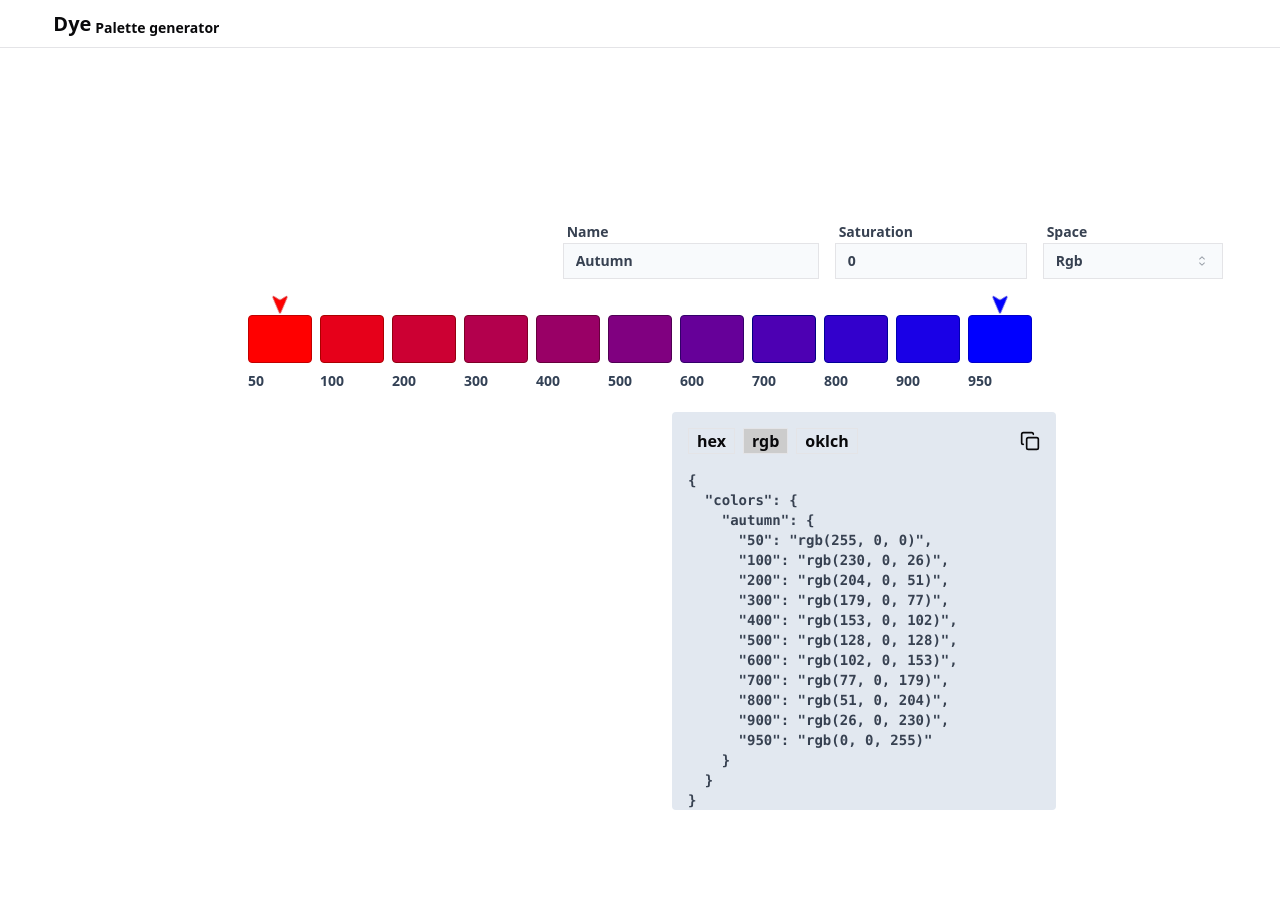
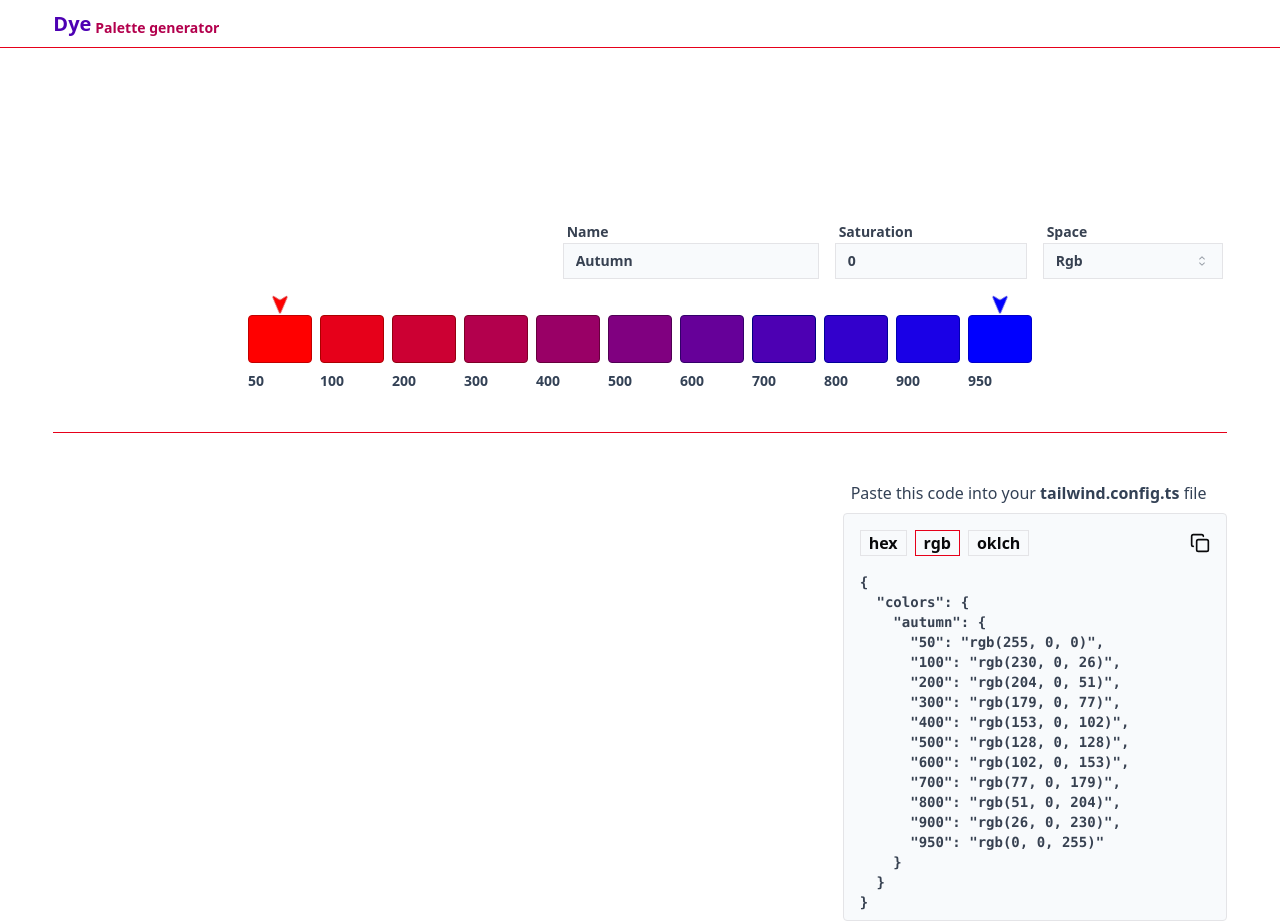
Before and after one commit to Agreatdayforfreedom/Dye, a Next.js app: page / in a window 1280 px wide. Before the commit the page ends 848 px from the top, so only its background shows below. Built offline with nearby package versions, Linux system fonts and the light colour scheme.

Commit message:
fix: setting global dyes error

```diff
--- a/app/_components/ColorContainer.tsx
+++ b/app/_components/ColorContainer.tsx
@@ -1,18 +1,32 @@
 import chroma from "chroma-js";
-import React from "react";
+import React, { useEffect } from "react";
 
 import { usePointers } from "@/app/store/pointers";
 import { useLerpColors } from "@/app/_hooks/useLerpColors";
+import { useGlobalDyes } from "@/app/store/global_dyes";
 
 import { ColorCard } from "./ColorCard";
 import { CopyPalette } from "./CopyPalette";
+import { Separator } from "../../components/ui/separator";
 
 export const ColorContainer = () => {
   const pointers = usePointers((state) => state.pointers);
+  const setDyes = useGlobalDyes((state) => state.setDyes);
+  const border_dye = useGlobalDyes((state) => state.border_dye);
   const colors = useLerpColors();
 
+  useEffect(() => {
+    setDyes({
+      border_dye: colors[1].hex(),
+      text_dye: colors[3].hex(),
+      border_shadow_dye: colors[5].hex(),
+      title_dye: colors[7].hex(),
+      bg_dye: colors[9].hex(),
+    });
+  }, [colors]);
+
   return (
-    <div className="">
+    <div className="space-y-10">
       <div className="flex w-fit mx-auto space-x-2">
         {colors.map((color: chroma.Color, i: number) => {
           return (
@@ -25,7 +39,12 @@ export const ColorContainer = () => {
           );
         })}
       </div>
-      <div className="flex justify-around mt-5">
+      <Separator
+        style={{ background: border_dye }}
+        className="w-11/12 mx-auto"
+        decorative={true}
+      />
+      <div className="flex justify-between w-11/12 mx-auto mt-5">
         <div></div>
         <CopyPalette colors={colors} />
       </div>
--- a/app/_components/CopyPalette.tsx
+++ b/app/_components/CopyPalette.tsx
@@ -1,10 +1,12 @@
 import chroma from "chroma-js";
-import { CheckIcon, CopyCheck, CopyIcon } from "lucide-react";
+import { CheckIcon, CopyIcon } from "lucide-react";
 import React, { useState } from "react";
-import { useVariables } from "../store/variables";
-import { tw_color_scale } from "../constants";
-import { useCopy } from "../_hooks/useCopy";
-import { f_oklch, f_rgb } from "../_utils/formatters";
+
+import { useVariables } from "@/app/store/variables";
+import { tw_color_scale } from "@/app/constants";
+import { useCopy } from "@/app/_hooks/useCopy";
+import { f_oklch, f_rgb } from "@/app/_utils/formatters";
+import { useGlobalDyes } from "../store/global_dyes";
 
 interface Props {
   colors: chroma.Color[];
@@ -18,10 +20,9 @@ type CopySpaces = "hex" | "rgb" | "oklch";
 
 export const CopyPalette = ({ colors }: Props) => {
   const [selected, setSelected] = useState<CopySpaces>("rgb");
-
+  const border_dye = useGlobalDyes((state) => state.border_dye);
   const name = useVariables((state) => state.name);
   const [isCopied, onCopy] = useCopy();
-  console.log(colors);
   const body = {
     colors: {
       [name.toLowerCase()]: {},
@@ -46,26 +47,30 @@ export const CopyPalette = ({ colors }: Props) => {
   }
 
   return (
-    <div className="w-96 bg-slate-200 rounded bg-au">
+    <div>
+      <h2 className=" text-slate-700 text-semibold p-2">
+        Paste this code into your <b>tailwind.config.ts</b> file
+      </h2>
+      <div className="w-96 bg-slate-50 border rounded pb-2">
         <div className="p-4 flex justify-between">
           <div className="flex space-x-2">
             <button
               onClick={() => setSelected("hex")}
-            style={selected === "hex" ? { background: "#cccccc" } : {}}
+              style={selected === "hex" ? { borderColor: border_dye } : {}}
               className="border px-2 font-semibold"
             >
               hex
             </button>
             <button
               onClick={() => setSelected("rgb")}
-            style={selected === "rgb" ? { background: "#cccccc" } : {}}
+              style={selected === "rgb" ? { borderColor: border_dye } : {}}
               className="border px-2 font-semibold"
             >
               rgb
             </button>
             <button
               onClick={() => setSelected("oklch")}
-            style={selected === "oklch" ? { background: "#cccccc" } : {}}
+              style={selected === "oklch" ? { borderColor: border_dye } : {}}
               className="border px-2 font-semibold"
             >
               oklch
@@ -84,5 +89,6 @@ export const CopyPalette = ({ colors }: Props) => {
           {JSON.stringify(body, null, 2)}
         </pre>
       </div>
+    </div>
   );
 };
--- a/app/_components/Header.tsx
+++ b/app/_components/Header.tsx
@@ -3,16 +3,20 @@ import React from "react";
 import { useGlobalDyes } from "../store/global_dyes";
 
 export const Header = () => {
-  const dye1 = useGlobalDyes((state) => state.dye1);
-  const dye5 = useGlobalDyes((state) => state.dye5);
+  const title_dye = useGlobalDyes((state) => state.title_dye);
+  const border_dye = useGlobalDyes((state) => state.border_dye);
+  const text_dye = useGlobalDyes((state) => state.text_dye);
   return (
-    <header className="h-12 w-full border-b" style={{ borderColor: dye5 }}>
+    <header
+      className="h-12 w-full border-b"
+      style={{ borderColor: border_dye }}
+    >
       <div className="h-full w-11/12 flex items-center mx-auto">
         <div className="flex space-x-1 items-end">
-          <h1 style={{ color: dye1 }} className="text-xl font-bold">
+          <h1 style={{ color: title_dye }} className="text-xl font-bold">
             Dye
           </h1>
-          <p className="text-sm font-semibold" style={{ color: dye1 }}>
+          <p className="text-sm font-semibold" style={{ color: text_dye }}>
             Palette generator
           </p>
         </div>
--- a/app/_components/InputName.tsx
+++ b/app/_components/InputName.tsx
@@ -7,7 +7,7 @@ import { useGlobalDyes } from "@/app/store/global_dyes";
 import { useVariables } from "@/app/store/variables";
 
 export const InputName = () => {
-  const dye = useGlobalDyes((state) => state.dye3);
+  const border_shadow_dye = useGlobalDyes((state) => state.border_shadow_dye);
   const name = useVariables((state) => state.name);
   const setName = useVariables((state) => state.setName);
 
@@ -20,11 +20,13 @@ export const InputName = () => {
         id="name"
         className="w-64 m-1"
         style={
-          dye
+          border_shadow_dye
             ? {
                 outline: 0,
-                boxShadow: `0px 0px 0px 2px ${chroma(dye).alpha(0.4).hex()}`,
-                borderColor: dye,
+                boxShadow: `0px 0px 0px 2px ${chroma(border_shadow_dye)
+                  .alpha(0.4)
+                  .hex()}`,
+                borderColor: border_shadow_dye,
               }
             : {}
         }
--- a/app/_components/InputSaturation.tsx
+++ b/app/_components/InputSaturation.tsx
@@ -7,7 +7,7 @@ import { Input } from "@/components/ui/input";
 import { useVariables } from "@/app/store/variables";
 
 export const InputSaturation = () => {
-  const dye = useGlobalDyes((state) => state.dye3);
+  const border_shadow_dye = useGlobalDyes((state) => state.border_shadow_dye);
   const saturation = useVariables((state) => state.saturation);
   const setSaturation = useVariables((state) => state.setSaturation);
 
@@ -20,11 +20,13 @@ export const InputSaturation = () => {
         id="saturation"
         className="max-w-48 m-1"
         style={
-          dye
+          border_shadow_dye
             ? {
                 outline: 0,
-                boxShadow: `0px 0px 0px 2px ${chroma(dye).alpha(0.4).hex()}`,
-                borderColor: dye,
+                boxShadow: `0px 0px 0px 2px ${chroma(border_shadow_dye)
+                  .alpha(0.4)
+                  .hex()}`,
+                borderColor: border_shadow_dye,
               }
             : {}
         }
--- a/app/_components/SpaceSelector.tsx
+++ b/app/_components/SpaceSelector.tsx
@@ -14,7 +14,7 @@ import { useGlobalDyes } from "@/app/store/global_dyes";
 import { useVariables } from "@/app/store/variables";
 
 export const SpaceSelector = () => {
-  const dye = useGlobalDyes((state) => state.dye3);
+  const border_shadow_dye = useGlobalDyes((state) => state.border_shadow_dye);
   const colorSpace = useVariables((state) => state.colorSpace);
   const setColorSpace = useVariables((state) => state.setColorSpace);
 
@@ -30,11 +30,13 @@ export const SpaceSelector = () => {
         <SelectTrigger
           id="space"
           style={
-            dye
+            border_shadow_dye
               ? {
                   outline: 0,
-                  boxShadow: `0px 0px 0px 2px ${chroma(dye).alpha(0.4).hex()}`,
-                  borderColor: dye,
+                  boxShadow: `0px 0px 0px 2px ${chroma(border_shadow_dye)
+                    .alpha(0.4)
+                    .hex()}`,
+                  borderColor: border_shadow_dye,
                 }
               : {}
           }
--- a/app/store/global_dyes.ts
+++ b/app/store/global_dyes.ts
@@ -1,24 +1,24 @@
 import { create } from "zustand";
 
 interface GlobalDyesState {
-  dye1: string;
-  dye2: string;
-  dye3: string;
-  dye4: string;
-  dye5: string;
+  border_dye: string;
+  title_dye: string;
+  border_shadow_dye: string;
+  text_dye: string;
+  bg_dye: string;
 }
 interface GlobalDyesAction {
-  setDye: (dyes: GlobalDyesState) => void;
+  setDyes: (dyes: GlobalDyesState) => void;
 }
 
 export const useGlobalDyes = create<GlobalDyesState & GlobalDyesAction>(
   (set) => ({
-    dye1: "",
-    dye2: "",
-    dye3: "",
-    dye4: "",
-    dye5: "",
-    setDye: (dyes: GlobalDyesState) =>
+    border_dye: "",
+    title_dye: "",
+    border_shadow_dye: "",
+    text_dye: "",
+    bg_dye: "",
+    setDyes: (dyes: GlobalDyesState) =>
       set(() => ({
         ...dyes,
       })),
--- /dev/null
+++ b/components/ui/separator.tsx
@@ -0,0 +1,31 @@
+"use client"
+
+import * as React from "react"
+import * as SeparatorPrimitive from "@radix-ui/react-separator"
+
+import { cn } from "@/lib/utils"
+
+const Separator = React.forwardRef<
+  React.ElementRef<typeof SeparatorPrimitive.Root>,
+  React.ComponentPropsWithoutRef<typeof SeparatorPrimitive.Root>
+>(
+  (
+    { className, orientation = "horizontal", decorative = true, ...props },
+    ref
+  ) => (
+    <SeparatorPrimitive.Root
+      ref={ref}
+      decorative={decorative}
+      orientation={orientation}
+      className={cn(
+        "shrink-0 bg-border",
+        orientation === "horizontal" ? "h-[1px] w-full" : "h-full w-[1px]",
+        className
+      )}
+      {...props}
+    />
+  )
+)
+Separator.displayName = SeparatorPrimitive.Root.displayName
+
+export { Separator }
--- a/package.json
+++ b/package.json
@@ -13,6 +13,7 @@
     "@radix-ui/react-label": "^2.1.0",
     "@radix-ui/react-popover": "^1.1.2",
     "@radix-ui/react-select": "^2.1.2",
+    "@radix-ui/react-separator": "^1.1.0",
     "@radix-ui/react-tooltip": "^1.1.3",
     "@types/chroma-js": "^2.4.4",
     "chroma-js": "^3.1.2",
```
Also changed, not shown: 1 other file (tests, documents, lock files or other folders). Lines whose indentation alone changed are shown as unchanged.
